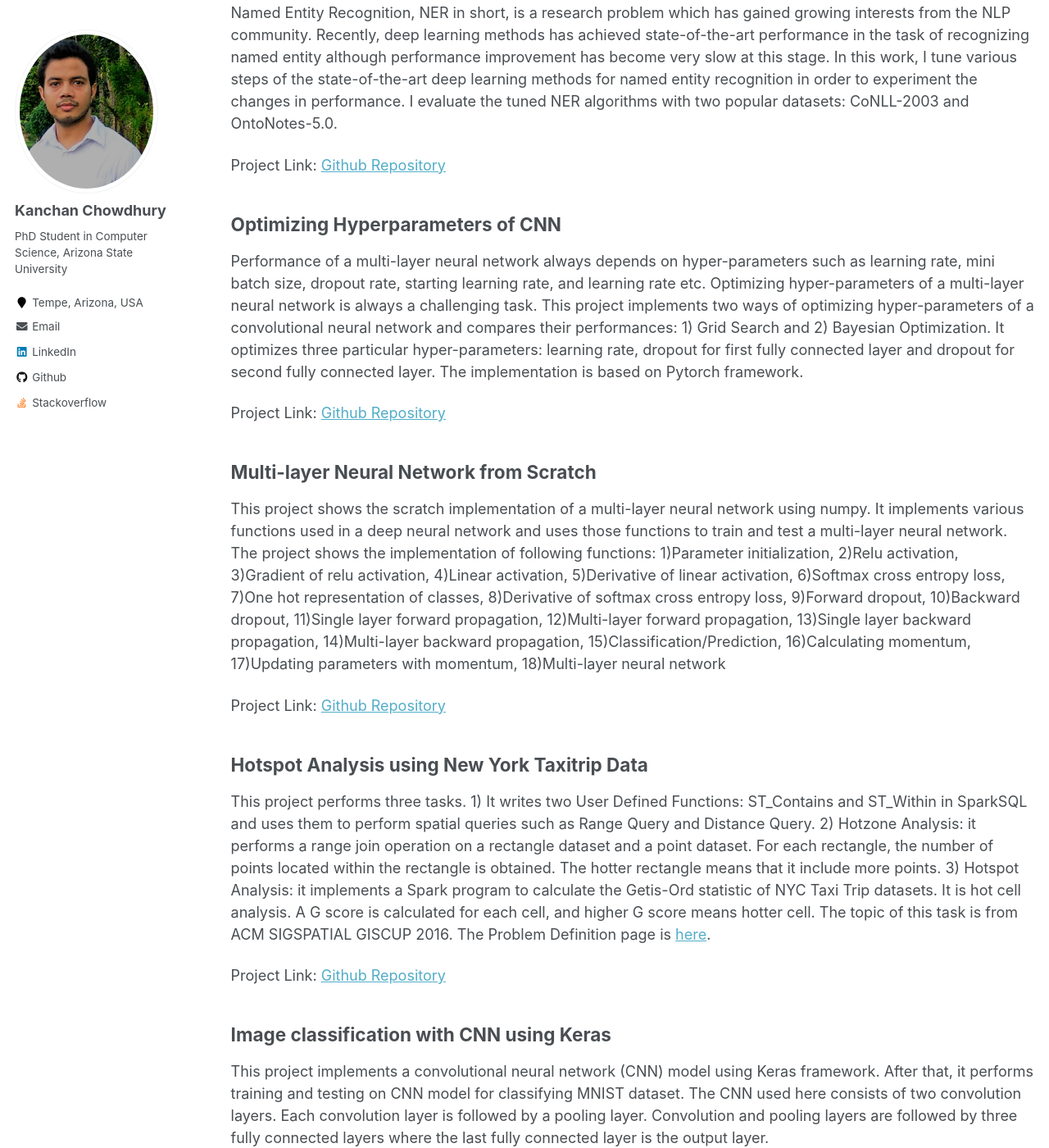
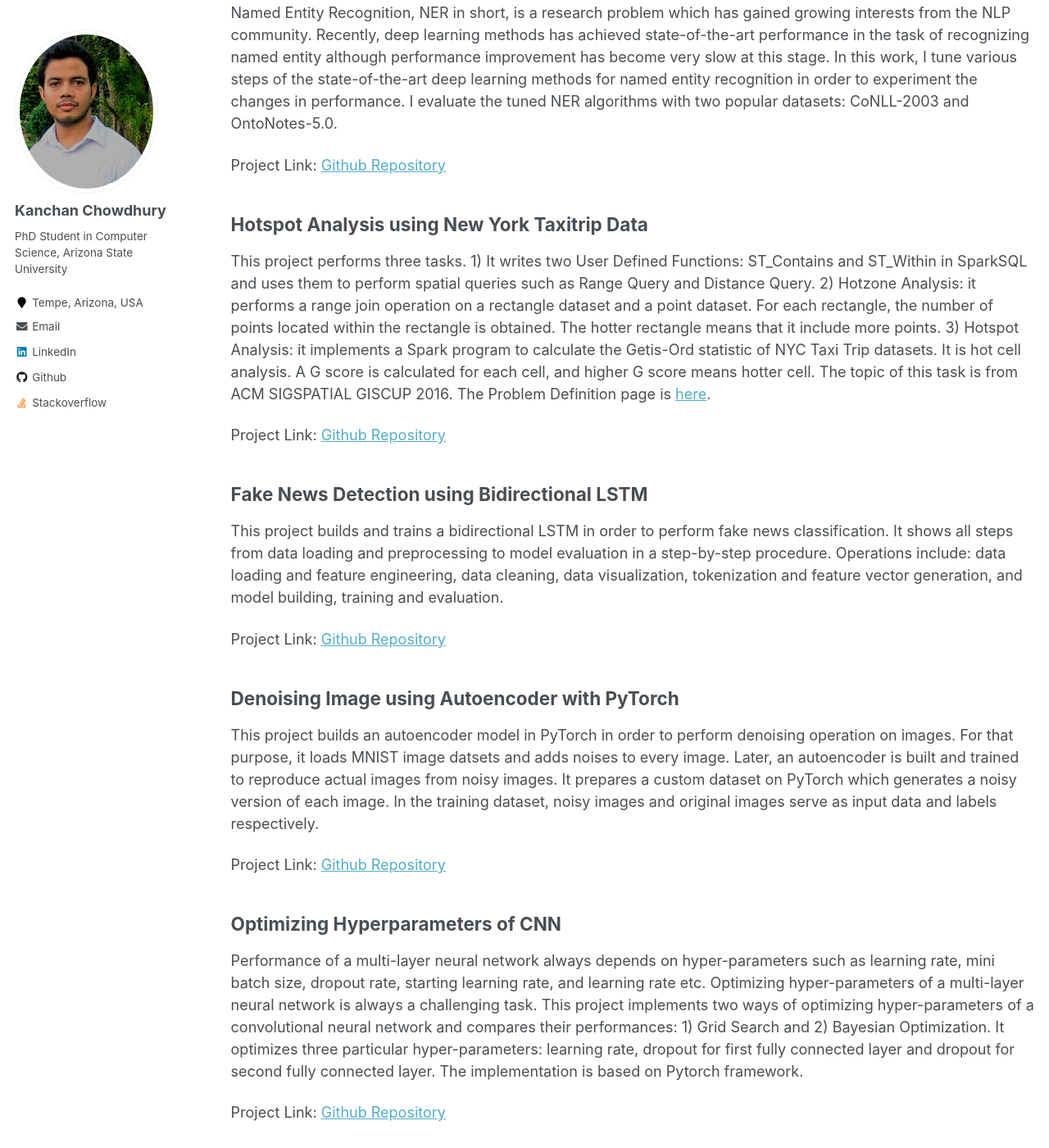
Before and after one commit to kanchanchy/kanchanchy.github.io, a Jekyll site: the page built from _pages/projects.md, in a window 1280 px wide and 1400 px high, scrolled down 460 px. Shown: the whole window at 82% size. Built offline with Jekyll 4.4.1, drawn with Linux system fonts in a browser that asks for light colours.

Commit message:
new projects added

```diff
--- a/_pages/projects.md
+++ b/_pages/projects.md
@@ -23,6 +23,24 @@ Named Entity Recognition, NER in short, is a research problem which has gained g
 
 Project Link: [Github Repository](https://github.com/kanchanchy/Named-Entity-Recognition)
 
+Hotspot Analysis using New York Taxitrip Data
+------
+This project performs three tasks. 1) It writes two User Defined Functions: ST_Contains and ST_Within in SparkSQL and uses them to perform spatial queries such as Range Query and Distance Query. 2) Hotzone Analysis: it performs a range join operation on a rectangle dataset and a point dataset. For each rectangle, the number of points located within the rectangle is obtained. The hotter rectangle means that it include more points. 3) Hotspot Analysis: it implements a Spark program to calculate the Getis-Ord statistic of NYC Taxi Trip datasets. It is hot cell analysis. A G score is calculated for each cell, and higher G score means hotter cell. The topic of this task is from ACM SIGSPATIAL GISCUP 2016. The Problem Definition page is [here](http://sigspatial2016.sigspatial.org/giscup2016/problem).
+
+Project Link: [Github Repository](https://github.com/kanchanchy/Hotspot-Analysis-Taxitrip-Data)
+
+Fake News Detection using Bidirectional LSTM
+------
+This project builds and trains a bidirectional LSTM in order to perform fake news classification. It shows all steps from data loading and preprocessing to model evaluation in a step-by-step procedure. Operations include: data loading and feature engineering, data cleaning, data visualization, tokenization and feature vector generation, and model building, training and evaluation.
+
+Project Link: [Github Repository](https://github.com/kanchanchy/Fake-News-Detection-BiLSTM)
+
+Denoising Image using Autoencoder with PyTorch
+------
+This project builds an autoencoder model in PyTorch in order to perform denoising operation on images. For that purpose, it loads MNIST image datsets and adds noises to every image. Later, an autoencoder is built and trained to reproduce actual images from noisy images. It prepares a custom dataset on PyTorch which generates a noisy version of each image. In the training dataset, noisy images and original images serve as input data and labels respectively.
+
+Project Link: [Github Repository](https://github.com/kanchanchy/Denoise-Image-Autoencoder)
+
 Optimizing Hyperparameters of CNN
 ------
 Performance of a multi-layer neural network always depends on hyper-parameters such as learning rate, mini batch size, dropout rate, starting learning rate, and learning rate etc. Optimizing hyper-parameters of a multi-layer neural network is always a challenging task. This project implements two ways of optimizing hyper-parameters of a convolutional neural network and compares their performances: 1) Grid Search and 2) Bayesian Optimization. It optimizes three particular hyper-parameters: learning rate, dropout for first fully connected layer and dropout for second fully connected layer. The implementation is based on Pytorch framework.
```
Also changed, not shown: other parts of _pages/projects.md (+0 -6 lines).
